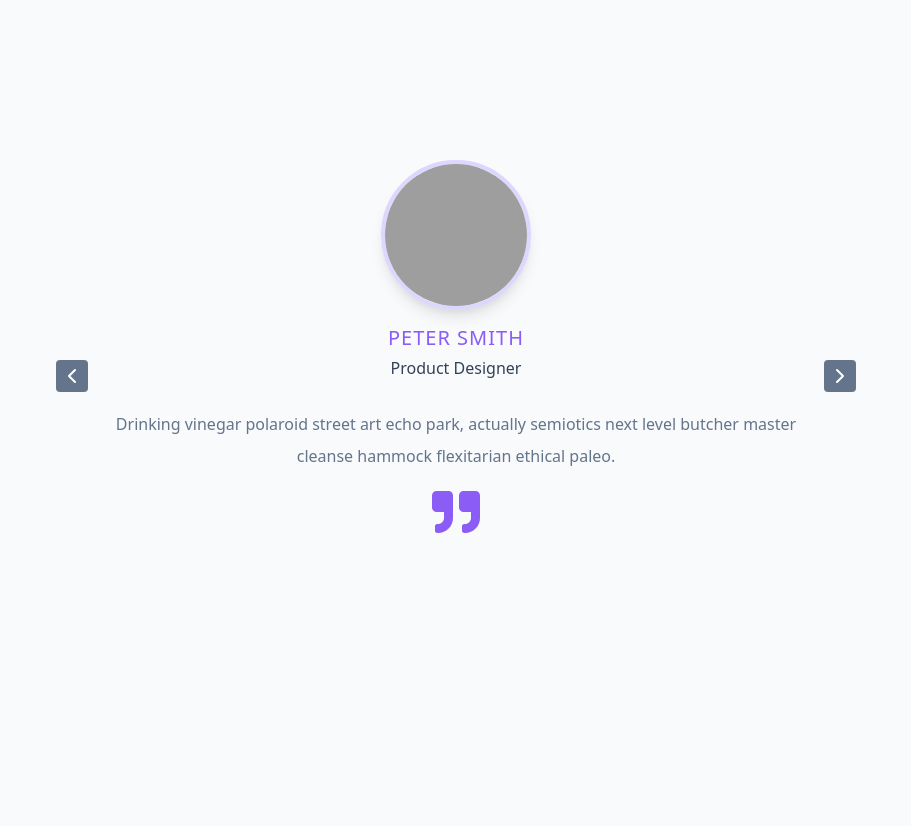
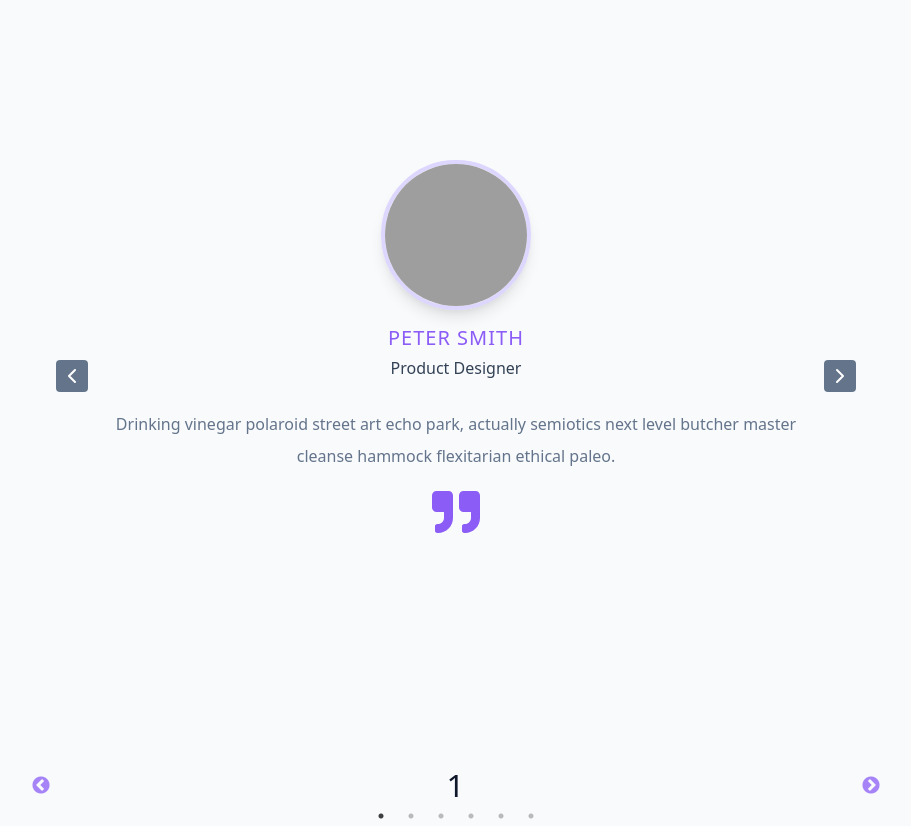
Before and after one commit to vsbron/course-all-in-one-2025, a React (Vite) app in the folder 04-fundamental-projects/07-slider/: page / in a window 1280 px wide. Shown: the whole page, without its empty margins (184-1095 px from the left). Before the commit the page ends 800 px from the top, so only its background shows below. Built offline with nearby package versions, Linux system fonts and the light colour scheme; grey boxes are pictures that could not be loaded.

Commit message:
04-fundamental-projects - 07 - Slick carousel initial set up

```diff
--- a/04-fundamental-projects/07-slider/src/App.jsx
+++ b/04-fundamental-projects/07-slider/src/App.jsx
@@ -1,10 +1,12 @@
 import Carousel from "./Carousel";
+import SlickCarousel from "./SlickCarousel";
 
 function App() {
   // Returned JSX
   return (
     <main>
       <Carousel />
+      <SlickCarousel />
     </main>
   );
 }
--- a/04-fundamental-projects/07-slider/src/SlickCarousel.jsx
+++ b/04-fundamental-projects/07-slider/src/SlickCarousel.jsx
@@ -1,8 +1,46 @@
+import Slider from "react-slick";
+import { FaQuoteRight } from "react-icons/fa";
+
+import { list } from "./data";
+
 import "slick-carousel/slick/slick.css";
 import "slick-carousel/slick/slick-theme.css";
 
 function SlickCarousel() {
-  return <div></div>;
+  // Settings for the slick slider
+  var settings = {
+    dots: true,
+    infinite: true,
+    speed: 500,
+    slidesToShow: 1,
+    slidesToScroll: 1,
+  };
+
+  // Returned JSX
+  return (
+    <section className="slick-container">
+      <Slider {...settings}>
+        <div>
+          <h3>1</h3>
+        </div>
+        <div>
+          <h3>2</h3>
+        </div>
+        <div>
+          <h3>3</h3>
+        </div>
+        <div>
+          <h3>4</h3>
+        </div>
+        <div>
+          <h3>5</h3>
+        </div>
+        <div>
+          <h3>6</h3>
+        </div>
+      </Slider>
+    </section>
+  );
 }
 
 export default SlickCarousel;
```
